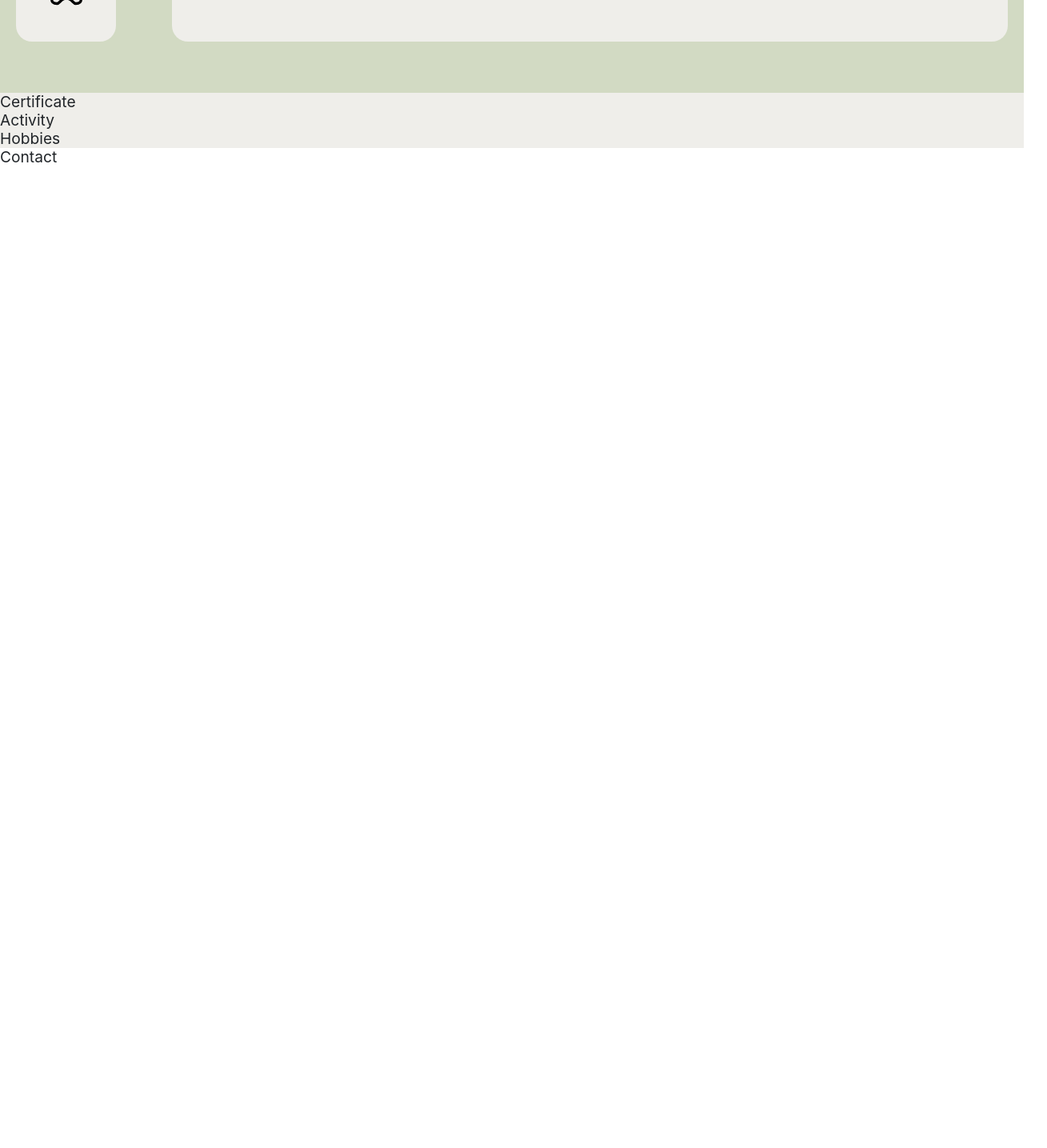
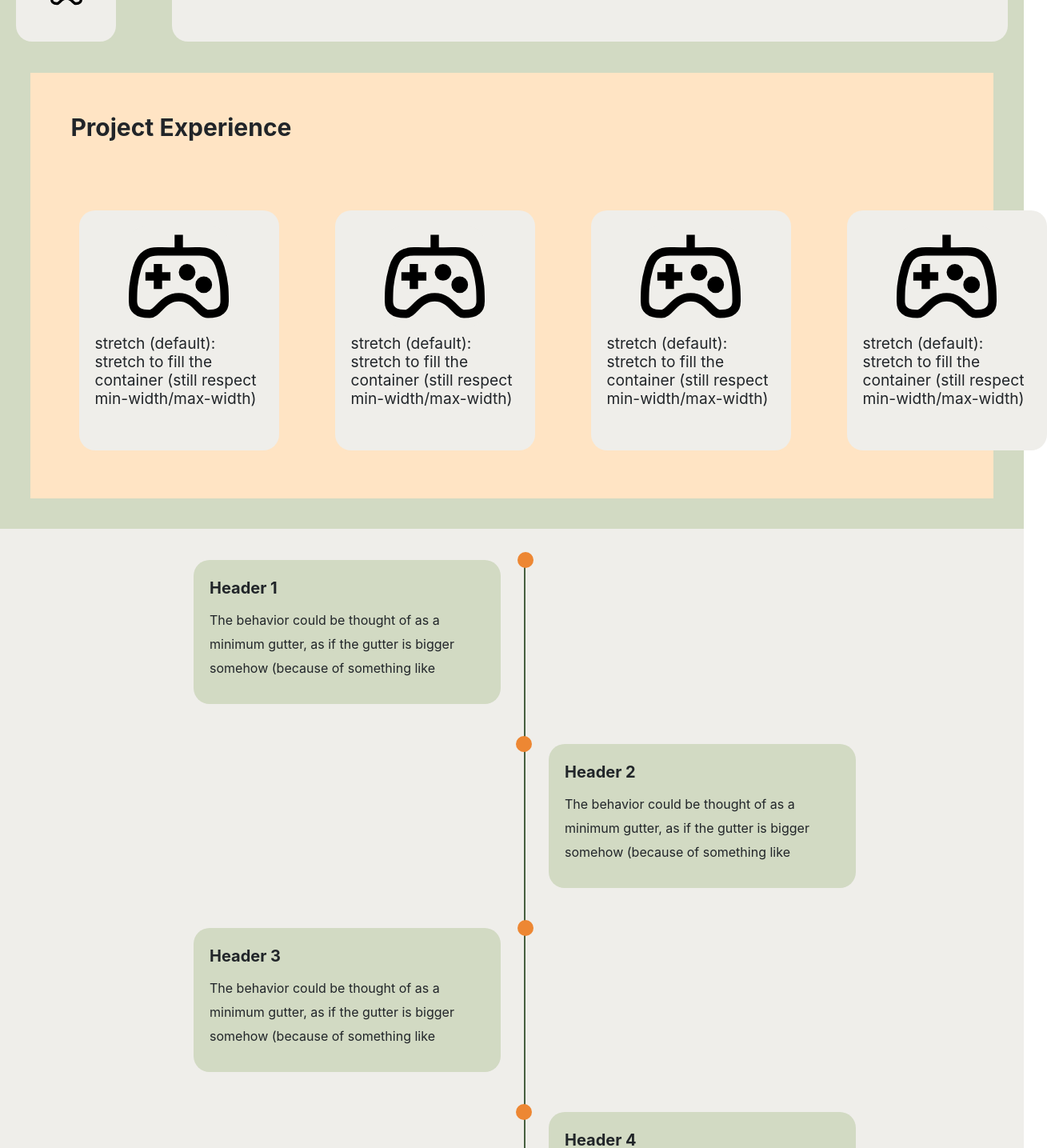
Before and after one commit to Sophon-Kr/PersonalWebsite-s-Sophon, a React (Create React App) app: page / in a window 1280 px wide. Shown: the part 3888-5323 px from the top of the page at 80% size, 1309 px wide, since content can reach past the window. Before the commit the page ends 4473 px from the top, so only its background shows below. Built offline with nearby package versions, Linux system fonts and the light colour scheme.

Commit message:
add activity timeline

```diff
--- a/src/components/Activity.jsx
+++ b/src/components/Activity.jsx
@@ -1,14 +1,85 @@
-import React from 'react'
-import { connect } from 'react-redux'
+import React from "react";
+import { connect } from "react-redux";
+import "../style/activity.css";
+const activityList = [
+  {
+    id: 1,
+    text: "The behavior could be thought of as a minimum gutter, as if the gutter is bigger somehow (because of something like justify-content: space-between;) then the gap will only take effect if that space would end up smaller.",
+  },
+  {
+    id: 2,
+    text: "The behavior could be thought of as a minimum gutter, as if the gutter is bigger somehow (because of something like justify-content: space-between;) then the gap will only take effect if that space would end up smaller.",
+  },
+  {
+    id: 3,
+    text: "The behavior could be thought of as a minimum gutter, as if the gutter is bigger somehow (because of something like justify-content: space-between;) then the gap will only take effect if that space would end up smaller.",
+  },
+  {
+    id: 4,
+    text: "The behavior could be thought of as a minimum gutter, as if the gutter is bigger somehow (because of something like justify-content: space-between;) then the gap will only take effect if that space would end up smaller.",
+  },
+  {
+    id: 5,
+    text: "The behavior could be thought of as a minimum gutter, as if the gutter is bigger somehow (because of something like justify-content: space-between;) then the gap will only take effect if that space would end up smaller.",
+  },
+  {
+    id: 6,
+    text: "The behavior could be thought of as a minimum gutter, as if the gutter is bigger somehow (because of something like justify-content: space-between;) then the gap will only take effect if that space would end up smaller.",
+  },
+];
 
 export const Activity = (props) => {
   return (
-    <div>Activity</div>
-  )
-}
+    <div className="activity" id="activity">
+      <div className="maincontainer-activity">
+        {/* <div className="activity-header">Activity</div> */}
+        <div className="activity-timeline">
+          <ul>
+            <li>
+              <div className="timeline-content">
+                <h1>Header 1</h1>
+                <p>
+                  The behavior could be thought of as a minimum gutter, as if
+                  the gutter is bigger somehow (because of something like
+                </p>
+              </div>
+            </li>
+            <li>
+              <div className="timeline-content">
+                <h1>Header 2</h1>
+                <p>
+                  The behavior could be thought of as a minimum gutter, as if
+                  the gutter is bigger somehow (because of something like
+                </p>
+              </div>
+            </li>
+            <li>
+              <div className="timeline-content">
+                <h1>Header 3</h1>
+                <p>
+                  The behavior could be thought of as a minimum gutter, as if
+                  the gutter is bigger somehow (because of something like
+                </p>
+              </div>
+            </li>
+            <li>
+              <div className="timeline-content">
+                <h1>Header 4</h1>
+                <p>
+                  The behavior could be thought of as a minimum gutter, as if
+                  the gutter is bigger somehow (because of something like
+                </p>
+              </div>
+            </li>
+          </ul>
+        </div>
+      </div>
+    </div>
+  );
+};
 
-const mapStateToProps = (state) => ({})
+const mapStateToProps = (state) => ({});
 
-const mapDispatchToProps = {}
+const mapDispatchToProps = {};
 
-export default connect(mapStateToProps, mapDispatchToProps)(Activity)
+export default connect(mapStateToProps, mapDispatchToProps)(Activity);
--- a/src/components/Certificate.jsx
+++ b/src/components/Certificate.jsx
@@ -1,14 +1,65 @@
-import React from 'react'
-import { connect } from 'react-redux'
+import React from "react";
+import { connect } from "react-redux";
+import "../style/certificate.css";
+import { GrGamepad } from "react-icons/gr";
+const certificateList = [
+  {
+    id: 1,
+    icon: (
+      <div className="certificate-center-icon">
+        <GrGamepad className="certificate-icon" />
+      </div>
+    ),
+    text: "stretch (default): stretch to fill the container (still respect min-width/max-width)",
+  },
+  {
+    id: 2,
+    icon: (
+      <div className="certificate-center-icon">
+        <GrGamepad className="certificate-icon" />
+      </div>
+    ),
+    text: "stretch (default): stretch to fill the container (still respect min-width/max-width)",
+  },
+  {
+    id: 3,
+    icon: (
+      <div className="certificate-center-icon">
+        <GrGamepad className="certificate-icon" />
+      </div>
+    ),
+    text: "stretch (default): stretch to fill the container (still respect min-width/max-width)",
+  },
+  {
+    id: 4,
+    icon: (
+      <div className="certificate-center-icon">
+        <GrGamepad className="certificate-icon" />
+      </div>
+    ),
+    text: "stretch (default): stretch to fill the container (still respect min-width/max-width)",
+  },
+];
 
 export const Certificate = (props) => {
   return (
-    <div>Certificate</div>
-  )
-}
+    <div className="certificate" id="certificate">
+      <div className="maincontainer-certificate ">
+        <div className="certificate-header">Project Experience</div>
+        <div className="container-certificate">
+          {certificateList.map((data) => (
+            <div className="card-certificate">
+              {data.icon} {data.text}
+            </div>
+          ))}
+        </div>
+      </div>
+    </div>
+  );
+};
 
-const mapStateToProps = (state) => ({})
+const mapStateToProps = (state) => ({});
 
-const mapDispatchToProps = {}
+const mapDispatchToProps = {};
 
-export default connect(mapStateToProps, mapDispatchToProps)(Certificate)
+export default connect(mapStateToProps, mapDispatchToProps)(Certificate);
--- a/src/components/WorkEx.jsx
+++ b/src/components/WorkEx.jsx
@@ -10,7 +10,12 @@ export const WorkEx = (props) => {
         <div className="workex-header">Work Experience</div>
         <div className="container-workex">
           <img className="workex-img" src={workIMG} alt="MSC IMG" />
-          <div>Des WorkEx</div>
+          <div className="descroption-workex">
+            This defines the default behavior for how flex items are laid out
+            along the cross axis on the current line. Think of it as the
+            justify-content version for the cross-axis (perpendicular to the
+            main-axis).
+          </div>
         </div>
       </div>
     </div>
--- /dev/null
+++ b/src/style/activity.css
@@ -0,0 +1,112 @@
+.maincontainer-activity {
+  max-width: 1240px;
+  margin: auto;
+  height: 100%;
+  display: flex;
+  /* flex-direction: column; */
+  justify-content: center;
+  align-items: center;
+  /* flex-wrap: nowrap; */
+  /* background-color: bisque; */
+}
+#activity {
+  background: var(--background-color);
+  padding: 3%;
+  /* height: 100vh; */
+}
+.activity-header {
+  padding: 50px;
+  font-size: 30px;
+  font-weight: bold;
+  align-self: start;
+}
+* {
+  margin: 0;
+  padding: 0;
+  box-sizing: border-box;
+}
+.activity-timeline {
+  width: 80%;
+  height: auto;
+  max-width: 800px;
+  /* margin: 0 auto; */
+  position: relative;
+}
+.activity-timeline ul {
+  list-style: none;
+}
+.activity-timeline ul li {
+  padding: 20px;
+  background-color: var(--green1-color);
+  border-radius: 20px;
+  margin-bottom: 20px;
+}
+.activity-timeline ul li:last-child {
+  margin-bottom: 0;
+}
+.timeline-content h1 {
+  font-size: 20px;
+  font-weight: bold;
+  line-height: 30px;
+  margin-bottom: 10px;
+}
+.timeline-content p {
+  font-size: 16px;
+  font-weight: normal;
+  line-height: 30px;
+  margin-bottom: 10px;
+}
+.activity-timeline ul li:hover:after {
+  background-color: var(--green2-color);
+}
+.activity-timeline ul :hover {
+  /* padding: 20px; */
+  background-color: var(--green2-color);
+  /* border-radius: 20px; */
+  /* margin-bottom: 20px; */
+}
+@media only screen and (min-width: 940px) {
+  .activity-timeline::before {
+    content: "";
+    position: absolute;
+    height: 100%;
+    width: 2px;
+    left: 52%;
+    transform: translateX(-50%);
+    background-color: var(--green3-color);
+  }
+  .activity-timeline ul li {
+    width: 50%;
+    margin-bottom: 50px;
+    position: relative;
+  }
+  .activity-timeline ul li:nth-child(odd) {
+    float: left;
+    clear: right;
+    transform: translateX(-30px);
+  }
+  .activity-timeline ul li:nth-child(even) {
+    float: right;
+    clear: left;
+    transform: translateX(30px);
+  }
+  .activity-timeline ul li::after {
+    content: "";
+    position: absolute;
+    height: 20px;
+    width: 20px;
+    background-color: var(--orange1-color);
+    border-radius: 50%;
+    top: 0;
+  }
+  .activity-timeline ul li:nth-child(odd)::after {
+    right: -8%;
+    transform: translate(50%, -50%);
+    /* transform: translateX(40px); */
+  }
+  .activity-timeline ul li:nth-child(even)::after {
+    left: -8%;
+    transform: translate(-50%, -50%);
+    /* transform: translateX(40px); */
+  }
+}
--- /dev/null
+++ b/src/style/certificate.css
@@ -0,0 +1,60 @@
+.maincontainer-certificate {
+  max-width: 1240px;
+  margin: auto;
+  height: 100%;
+  display: flex;
+  flex-direction: column;
+  justify-content: start;
+  flex-wrap: nowrap;
+  background-color: bisque;
+}
+.container-certificate {
+  display: flex;
+  flex-direction: row;
+  justify-content: space-around;
+  align-items: center;
+  /* flex-wrap: nowrap; */
+  gap: 70px;
+  padding: 3% 5% 5% 5%;
+  /* background-color: salmon; */
+}
+
+.certificate-icon {
+  background-color: var(--background-color);
+  min-height: 125px;
+  min-width: 125px;
+  border-radius: 20px;
+  /* padding: 15px; */
+}
+.certificate-center-icon {
+  display: flex;
+  flex-direction: row;
+  justify-content: center;
+  margin-bottom: 10px;
+}
+
+#certificate {
+  background: var(--green1-color);
+  padding: 3%;
+}
+
+.certificate-header {
+  padding: 50px;
+  font-size: 30px;
+  font-weight: bold;
+  align-self: start;
+}
+
+.card-certificate {
+  min-height: 300px;
+  min-width: 250px;
+  border-radius: 20px;
+  padding: 20px;
+  background-color: var(--background-color);
+  /* background-color: var(--green1-color); */
+}
+
+@media screen and (max-width: 940px) {
+}
+@media screen and (max-width: 880px) {
+}
--- a/src/style/projectex.css
+++ b/src/style/projectex.css
@@ -14,7 +14,7 @@
 #projectex {
   /* height: 100vh; */
   background: var(--green1-color);
-  padding: 0 0 5% 0;
+  /* padding: 0 0 5% 0; */
 }
 /* .projectex-img {
   width: auto;
--- a/src/style/workex.css
+++ b/src/style/workex.css
@@ -36,6 +36,10 @@
   /* padding: 5% 10%; */
   /* background-color: salmon; */
 }
+.descroption-workex {
+  max-width: 400px;
+  background-color: salmon;
+}
 
 /* .imgeducation {
   width: auto;
```
Also changed, not shown: src/style/certificae.css (deleted).
